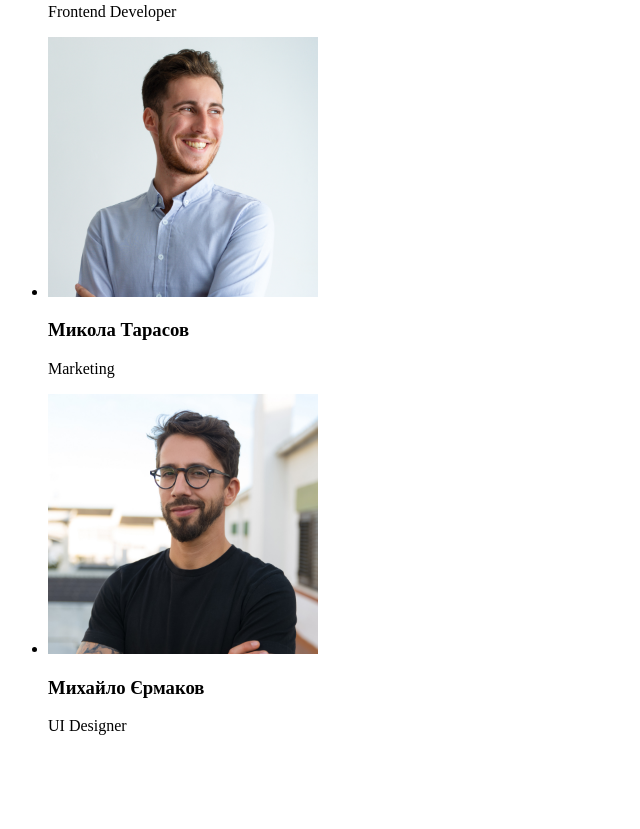
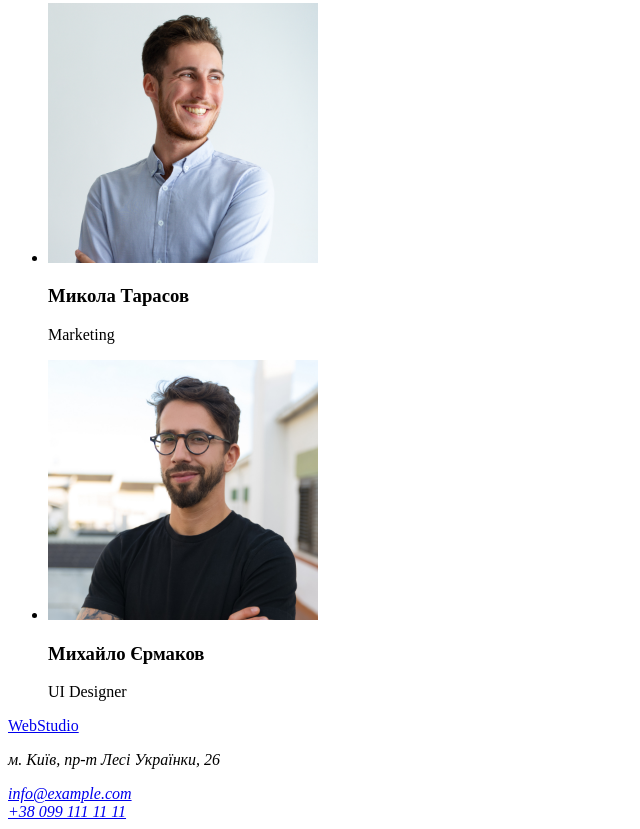
Before and after one commit to ivan1908/goit-markup-hw-02, a plain HTML site: page index.html in a window 1280 px wide. Shown: the part 1728-2557 px from the top of the page, without its empty margins (0-640 px from the left). Before the commit the page ends 2479 px from the top, so only its background shows below. Drawn offline with Linux system fonts and the light colour scheme.

Commit message:
Додав розмітку

```diff
--- a/index.html
+++ b/index.html
@@ -10,7 +10,7 @@
     <!--Шапка сайта-->
     <header>
         <nav>
-            <a href="/">WebStudio</a>
+            <a href="./index.html">WebStudio</a>
 
             <ul>
                 <li><a href="">Студія</a></li>
@@ -18,8 +18,8 @@
                 <li><a href="">Контакти</a></li>
             </ul>
         </nav>
-        <a href="">info@devstudio.com</a>
-        <p>+38 096 111 11 11</p>
+        <a href="mailto:info@devstudio.com">info@devstudio.com</a>
+        <a href="tel:+380961111111">+38 096 111 11 11</a>
     </header>
     <!--Унікальний контент-->
     <main>
@@ -88,7 +88,12 @@
     </main>
     <!--Футер-->
     <footer>
-
+        <a href="./index.html">WebStudio</a>
+        <address>
+            <p> м. Київ, пр-т Лесі Українки, 26 </p>
+            <a href="mailto:info@example.com">info@example.com</a> <br>
+            <a href="tel:+380991111111">+38 099 111 11 11</a>
+        </address>
     </footer>
 </body>
 </html>
```
